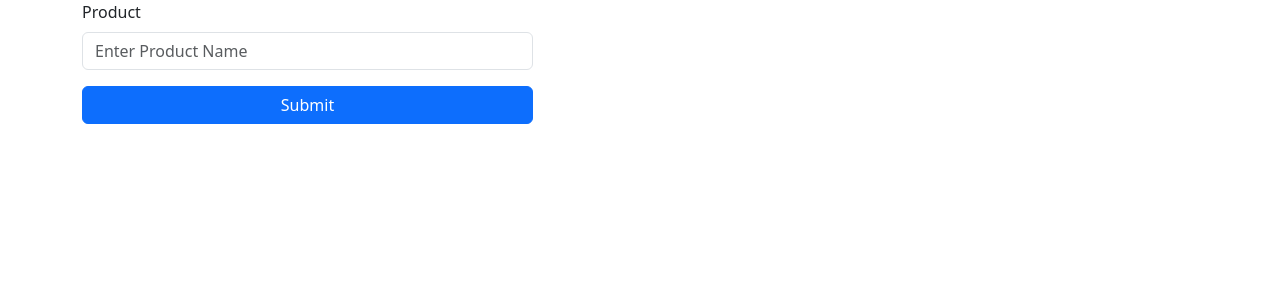
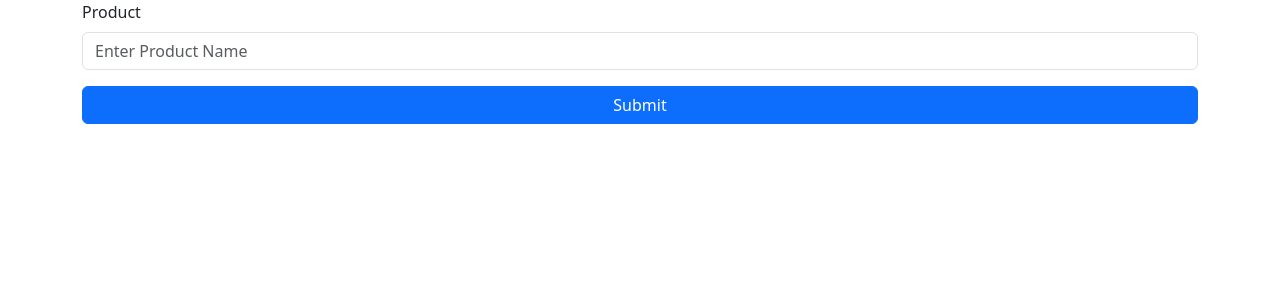
Before and after one commit to B-smith94/module_12_lesson_1_assignments, a React (Vite) app in the folder assignment2/: page /add-product in a window 1280 px wide. Shown: the top 300 px of the page. Built offline with nearby package versions, Linux system fonts and the light colour scheme.

Commit message:
discovered that NewProductForm would successfully add the product to the products array found in the hook, however, when navigating back to ProductList, the addition fails to add. Looking into a solution.

```diff
--- a/assignment2/src/components/NewProductForm.jsx
+++ b/assignment2/src/components/NewProductForm.jsx
@@ -4,21 +4,24 @@ import useInventory from "../hooks/useInventory";
 import { useNavigate } from "react-router-dom";
 import { Container, Row, Col, Form, Button } from 'react-bootstrap';
 
+
 const NewProductForm = () => {
-    const {addProduct} = useInventory();
+    const {fetchProducts, addProduct} = useInventory();
     const navigate = useNavigate();
     const [newProduct, setNewProduct] = useState('');
 
     const handleSubmit = (e) => {
         e.preventDefault();
         addProduct(newProduct);
+        console.log(fetchProducts());
         navigate('/')
     }
 
     return (
         <Container>
             <Row>
-                <Col md={5}>
+                <Col>
+                    <Form onSubmit={handleSubmit}>
                         <Form.Group controlId="productInput" className="mb-3">
                                 <Form.Label>Product</Form.Label>
                                 <Form.Control
@@ -28,9 +31,10 @@ const NewProductForm = () => {
                                     onChange={(e) => setNewProduct(e.target.value)}
                                 />
                             </Form.Group>
-                    <Button variant="primary" type="submit" className="w-100" onClick={handleSubmit}>
+                            <Button variant="primary" type="submit" className="w-100">
                                 Submit
                             </Button>
+                    </Form>
                 </Col>
             </Row>
         </Container>
--- a/assignment2/src/components/ProductList.jsx
+++ b/assignment2/src/components/ProductList.jsx
@@ -10,8 +10,7 @@ const ProductList = () => {
     const products = fetchProducts();
     const navigate = useNavigate();
 
-
-
+    console.log(products);
 
     return (
         <Container>
```
Lines whose indentation alone changed are shown as unchanged.
